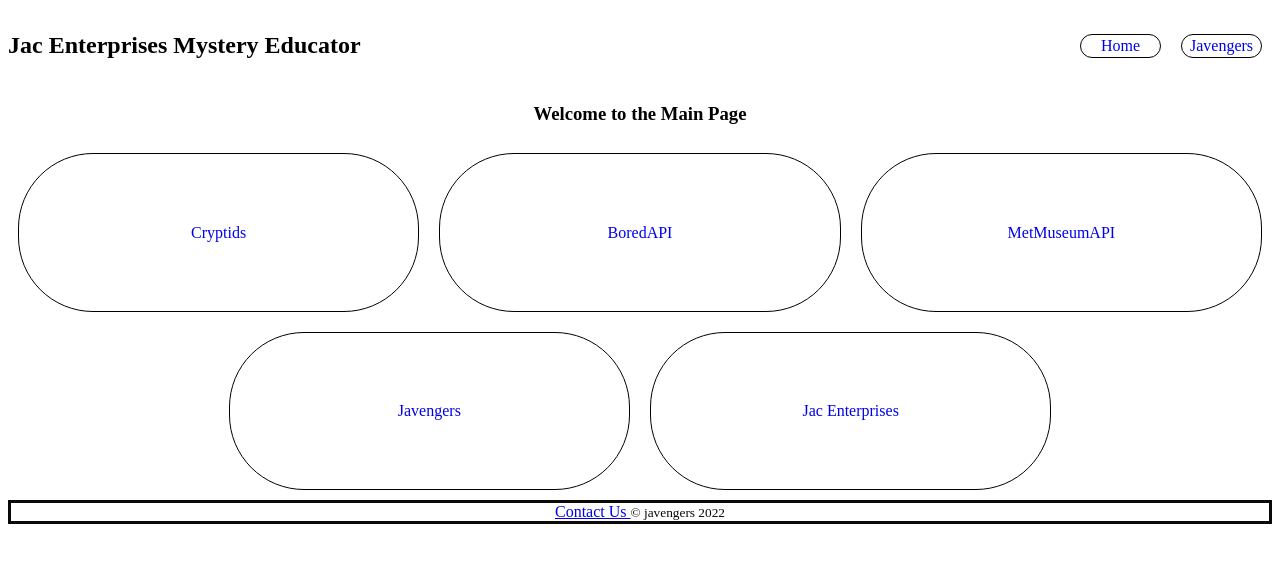
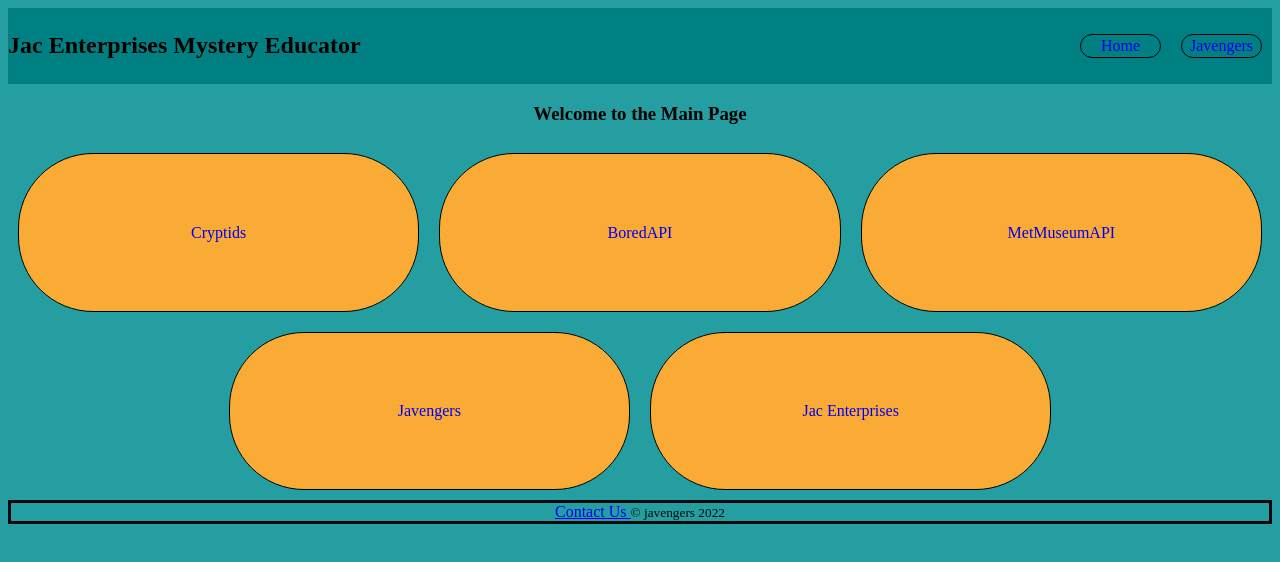
Before and after one commit to cheyenneabel/mystery-educator, a React (Create React App) app in the folder frontend/: page / in a window 1280 px wide. Shown: the top 562 px of the page. Built offline with nearby package versions, Linux system fonts and the light colour scheme.

Commit message:
Minor updates

```diff
--- a/frontend/src/Components/Header.css
+++ b/frontend/src/Components/Header.css
@@ -1,6 +1,7 @@
 .header{
     display:flex;
     justify-content: space-between;
+    background-color: #008083;
 }
 
 ul{
--- a/frontend/src/Components/MainPage.css
+++ b/frontend/src/Components/MainPage.css
@@ -2,6 +2,9 @@
     display:grid;
     grid-template-columns: repeat(6, 1fr);
     grid-template-rows: 1fr 3fr 3fr;
+}
+body{
+    background-color: #249EA0;
 }
 
 #welcomeMessage{
@@ -21,6 +24,7 @@
     min-width: 75px;
     padding: 2px;
     text-decoration: none;
+    background-color: #FAAB36;
 }
 
 .mainPage a:hover{
--- a/frontend/src/index.css
+++ b/frontend/src/index.css
@@ -5,6 +5,7 @@ body {
     sans-serif;
   -webkit-font-smoothing: antialiased;
   -moz-osx-font-smoothing: grayscale;
+  background-color: #008083;
 }
 
 code {
```
